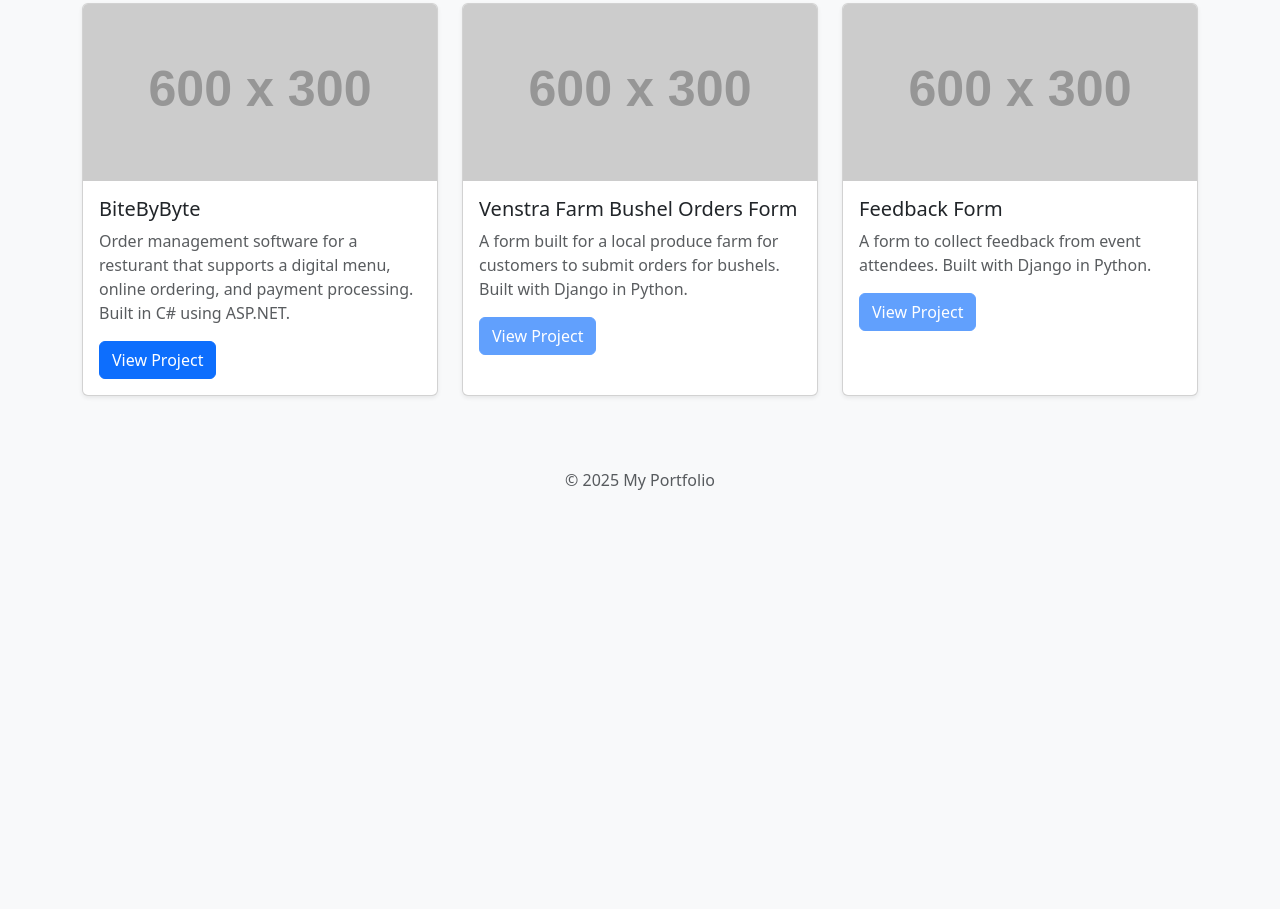
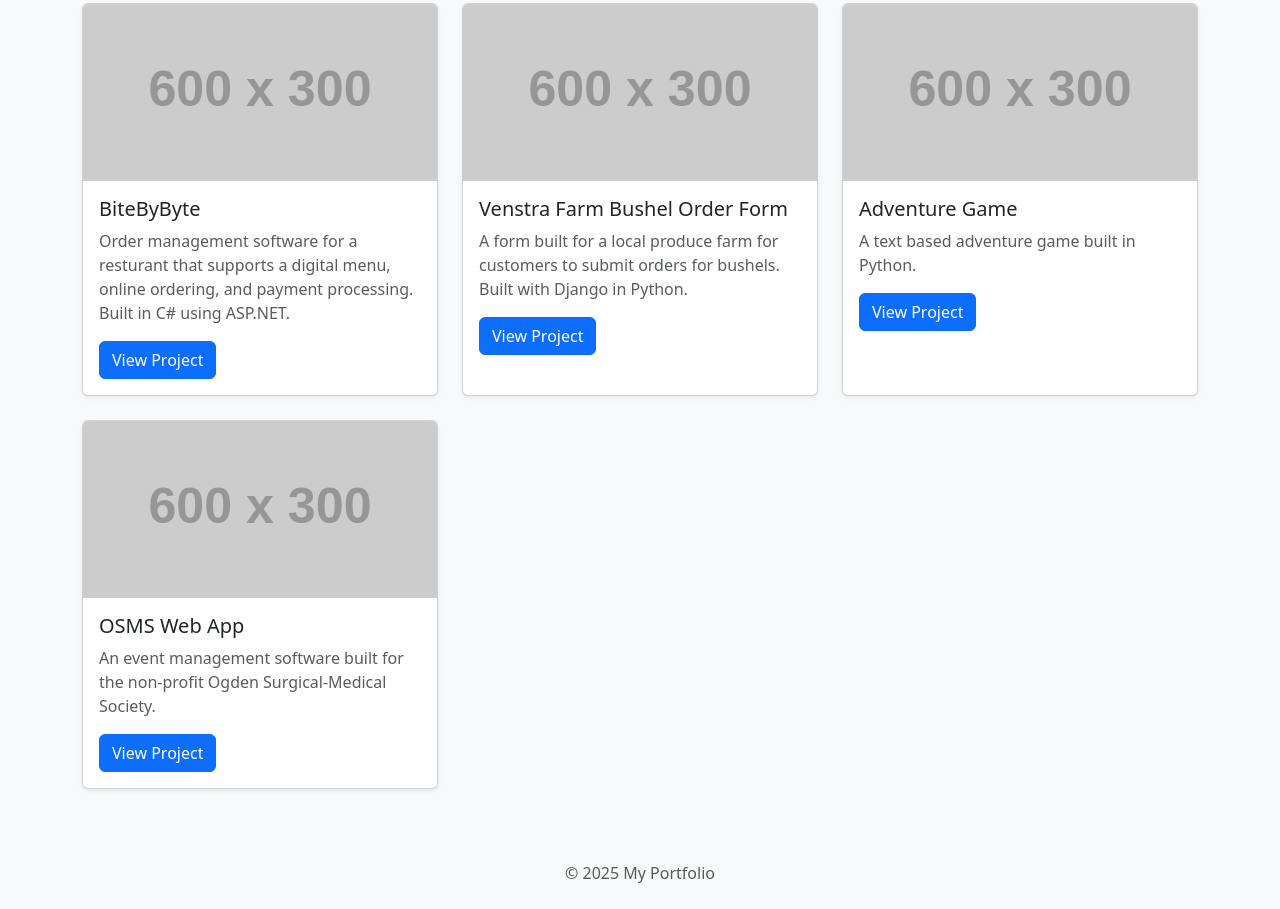
Before and after one commit to Dubstep4Dogs/dubstep4dogs.github.io, a plain HTML site: page index.html in a window 1280 px wide. Shown: the part 261-1170 px from the top of the page. Before the commit the page ends 800 px from the top, so only its background shows below. Drawn offline with nearby package versions, Linux system fonts and the light colour scheme; placeholder pictures from the web are drawn by us.

Commit message:
Update project details and links in index.html

```diff
--- a/index.html
+++ b/index.html
@@ -36,39 +36,52 @@
 
             <div class="col-md-4">
                 <div class="card shadow-sm h-100">
-                    <img src="https://via.placeholder.com/600x300" class="card-img-top" alt="BiteByByte Project">
+                    <img src="https://via.placeholder.com/600x300" class="card-img-top" alt="BiteByByte">
                     <div class="card-body">
                         <h5 class="card-title">BiteByByte</h5>
                         <p class="card-text text-muted">
                             Order management software for a resturant that supports a digital menu, online ordering, and payment processing. Built in C# using ASP.NET.
                         </p>
-                        <a href="#" class="btn btn-primary">View Project</a>
+                        <a href="https://github.com/Dubstep4Dogs/BiteByByte" class="btn btn-primary">View Project</a>
                     </div>
                 </div>
             </div>
 
             <div class="col-md-4">
                 <div class="card shadow-sm h-100">
-                    <img src="https://via.placeholder.com/600x300" class="card-img-top" alt="Project 2">
+                    <img src="https://via.placeholder.com/600x300" class="card-img-top" alt="Bushel Form">
                     <div class="card-body">
-                        <h5 class="card-title">Venstra Farm Bushel Orders Form</h5>
+                        <h5 class="card-title">Venstra Farm Bushel Order Form</h5>
                         <p class="card-text text-muted">
                             A form built for a local produce farm for customers to submit orders for bushels. Built with Django in Python.
                         </p>
-                        <a href="#" class="btn btn-primary disabled">View Project</a>
+                        <a href="https://github.com/Dubstep4Dogs/BushelForm" class="btn btn-primary">View Project</a>
                     </div>
                 </div>
             </div>
 
             <div class="col-md-4">
                 <div class="card shadow-sm h-100">
-                    <img src="https://via.placeholder.com/600x300" class="card-img-top" alt="Feedback Form">
+                    <img src="https://via.placeholder.com/600x300" class="card-img-top" alt="Adventure Game">
                     <div class="card-body">
-                        <h5 class="card-title">Feedback Form</h5>
+                        <h5 class="card-title">Adventure Game</h5>
                         <p class="card-text text-muted">
-                            A form to collect feedback from event attendees. Built with Django in Python.
+                            A text based adventure game built in Python.
                         </p>
-                        <a href="#" class="btn btn-primary disabled">View Project</a>
+                        <a href="https://github.com/Dubstep4Dogs/AdventureGame" class="btn btn-primary">View Project</a>
+                    </div>
+                </div>
+            </div>
+
+            <div class="col-md-4">
+                <div class="card shadow-sm h-100">
+                    <img src="https://via.placeholder.com/600x300" class="card-img-top" alt="OSMS">
+                    <div class="card-body">
+                        <h5 class="card-title">OSMS Web App</h5>
+                        <p class="card-text text-muted">
+                            An event management software built for the non-profit Ogden Surgical-Medical Society.
+                        </p>
+                        <a href="https://github.com/Dubstep4Dogs/OSMS-Web-App" class="btn btn-primary">View Project</a>
                     </div>
                 </div>
             </div>
```
